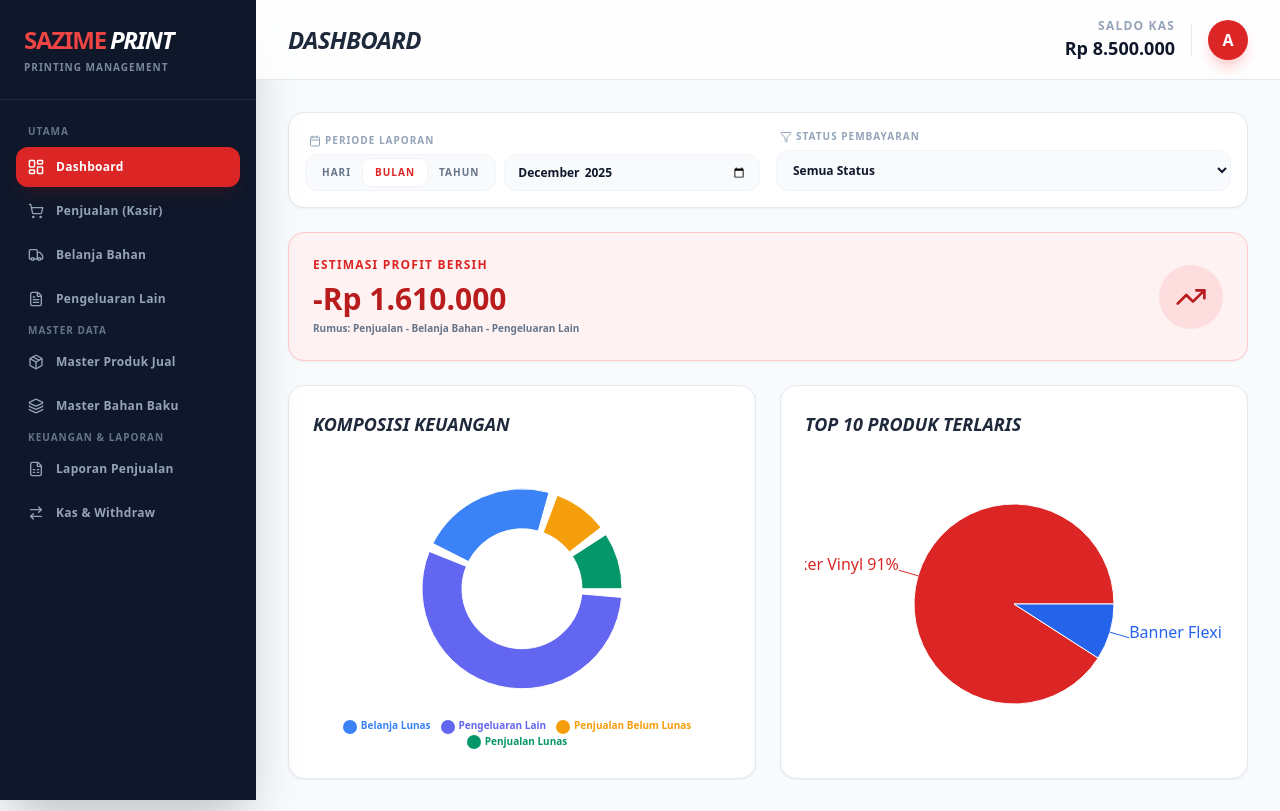
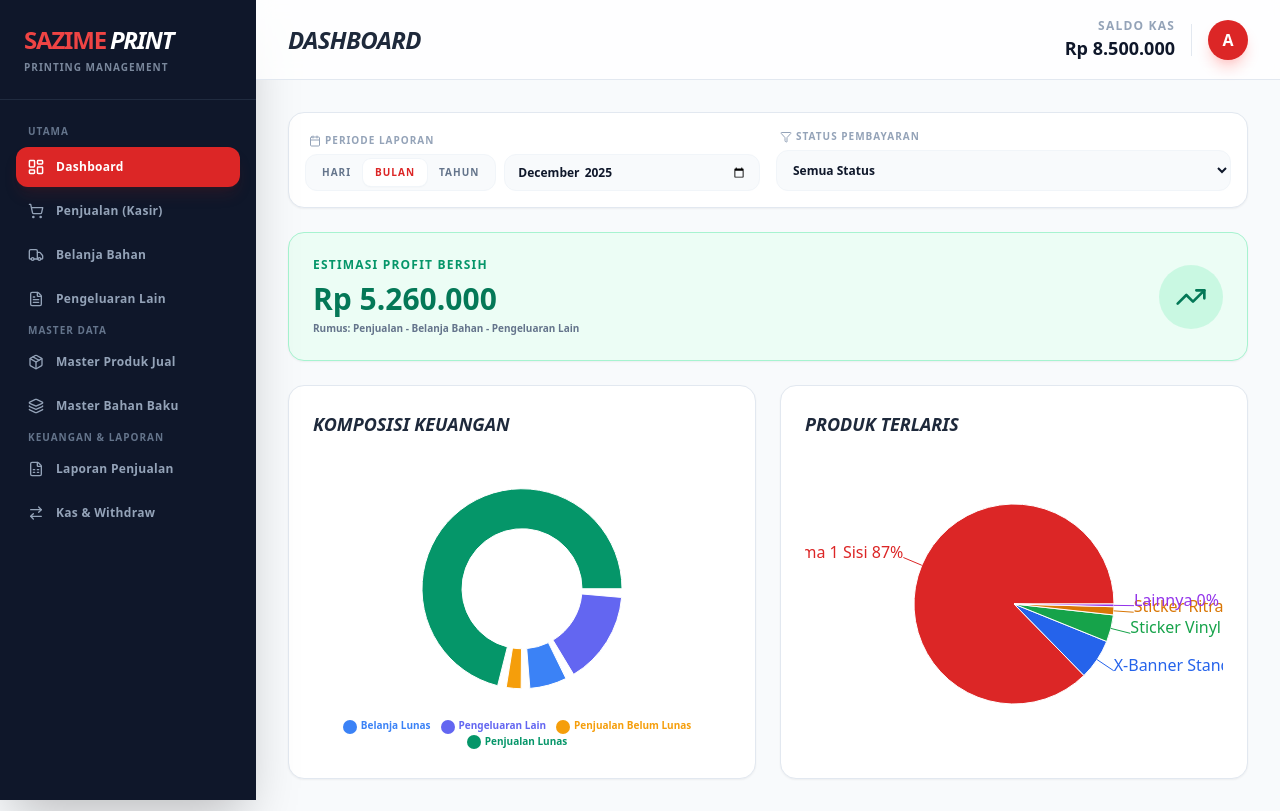
Before and after one commit to khoirulanam20/sazime-print, a React (Vite) app: page / in a window 1280 px wide. Built offline with nearby package versions, Linux system fonts and the light colour scheme.

Commit message:
Second revision

```diff
--- a/src/App.jsx
+++ b/src/App.jsx
@@ -262,6 +262,9 @@ const App = () => {
   const [salesInvoices, setSalesInvoices] = useState([
     { id: 'INV-20250101-1234', date: `${currentMonthPrefix}-01`, buyer: 'Budi Santoso', priceType: 'retail', items: [{ productId: 1, name: 'Banner Flexi 280gr (200x100 cm)', price: 50000, qty: 1, discount: 0, subtotal: 50000 }], total: 50000, paid: 50000, remaining: 0, paymentMethod: 'Cash', status: 'lunas' },
     { id: 'INV-20250102-5678', date: `${currentMonthPrefix}-02`, buyer: 'CV Maju Jaya', priceType: 'broker', items: [{ productId: 2, name: 'Sticker Vinyl', price: 45000, qty: 10, discount: 10000, subtotal: 440000 }], total: 440000, paid: 200000, remaining: 240000, paymentMethod: 'Transfer', status: 'belum_lunas' },
+    { id: 'INV-20250103-9999', date: `${currentMonthPrefix}-03`, buyer: 'PT Berjaya Abadi', priceType: 'retail', items: [{ productId: 3, name: 'Sticker Ritrama', price: 65000, qty: 3, discount: 0, subtotal: 195000 }], total: 195000, paid: 195000, remaining: 0, paymentMethod: 'Cash', status: 'lunas' },
+    { id: 'INV-20250104-1111', date: `${currentMonthPrefix}-04`, buyer: 'CV Berlian Jaya', priceType: 'broker', items: [{ productId: 4, name: 'Kartu Nama 1 Sisi', price: 30000, qty: 200, discount: 0, subtotal: 6000000 }], total: 6000000, paid: 6000000, remaining: 0, paymentMethod: 'Transfer', status: 'lunas' },
+    { id: 'INV-20250105-2222', date: `${currentMonthPrefix}-05`, buyer: 'PT Global Abadi', priceType: 'retail', items: [{ productId: 5, name: 'X-Banner Stand Only', price: 45000, qty: 15, discount: 0, subtotal: 675000 }], total: 675000, paid: 675000, remaining: 0, paymentMethod: 'Cash', status: 'lunas' },
   ]);
 
   const [purchaseInvoices, setPurchaseInvoices] = useState([
@@ -361,13 +364,33 @@ const App = () => {
              </div>
           </div>
           <div className="bg-white p-6 rounded-2xl border border-slate-200 shadow-sm">
-             <h3 className="text-lg font-black text-slate-800 mb-4 uppercase italic">Top 10 Produk Terlaris</h3>
+             <h3 className="text-lg font-black text-slate-800 mb-4 uppercase italic">Produk Terlaris</h3>
              <div className="h-[300px] w-full">
                 <ResponsiveContainer width="100%" height="100%">
                   <PieChart>
-                    <Pie data={topProductsChart} cx="50%" cy="50%" outerRadius={100} dataKey="value" label={({name, percent}) => `${name} ${(percent * 100).toFixed(0)}%`}>
-                      {topProductsChart.map((entry, index) => <Cell key={`cell-${index}`} fill={COLORS[index % COLORS.length]} />)}
-                    </Pie>
+                    {/*
+                      Ambil 4 produk terbanyak, sisanya jadi 1 slice "Lainnya"
+                    */}
+                    {(() => {
+                      const maxTop = 4;
+                      let top4 = sortedProducts.slice(0, maxTop);
+                      let others = sortedProducts.slice(maxTop);
+                      let chartData = top4;
+                      if (others.length > 0) {
+                        chartData = [
+                          ...top4,
+                          {
+                            name: "Lainnya",
+                            value: others.reduce((sum, prod) => sum + prod.value, 0)
+                          }
+                        ];
+                      }
+                      return (
+                        <Pie data={chartData} cx="50%" cy="50%" outerRadius={100} dataKey="value" label={({name, percent}) => `${name} ${(percent * 100).toFixed(0)}%`}>
+                          {chartData.map((entry, index) => <Cell key={`cell-${index}`} fill={COLORS[index % COLORS.length]} />)}
+                        </Pie>
+                      );
+                    })()}
                     <Tooltip contentStyle={{borderRadius:'12px', border:'none', boxShadow:'0 10px 15px -3px rgba(0,0,0,0.1)'}} />
                   </PieChart>
                 </ResponsiveContainer>
```
